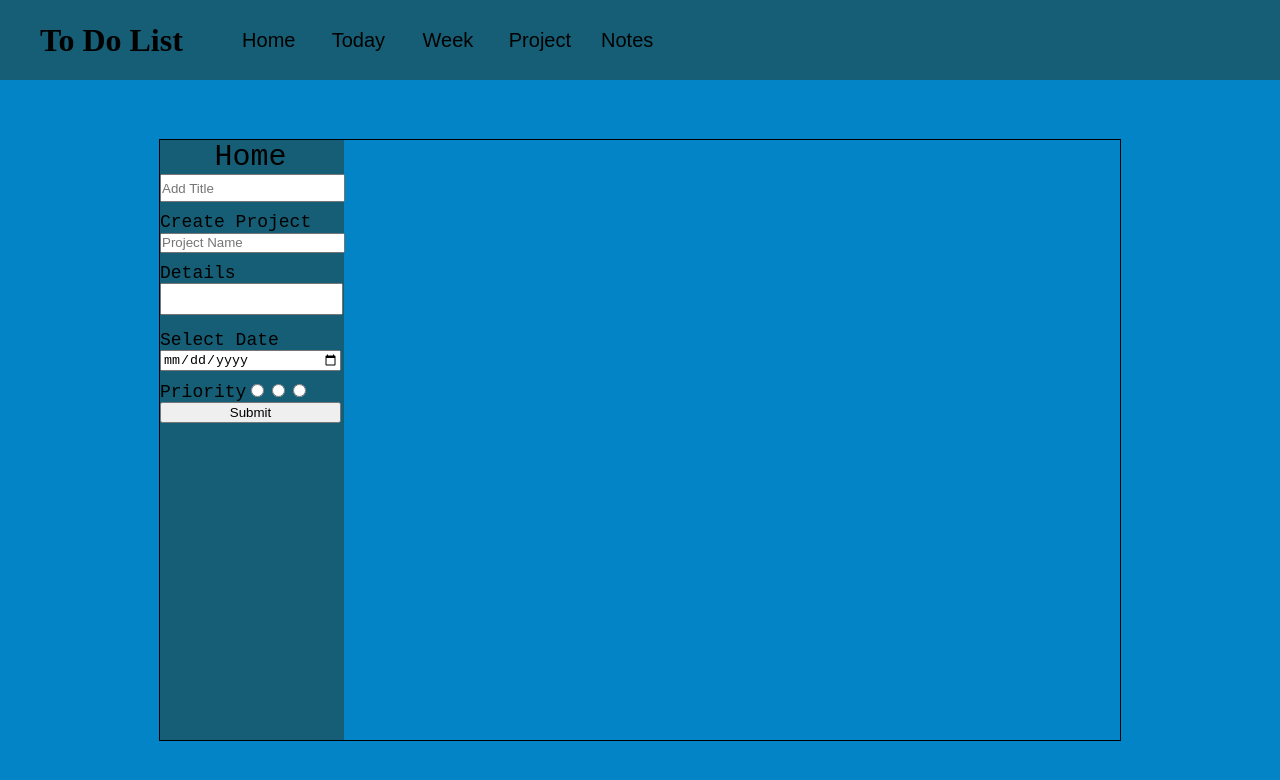
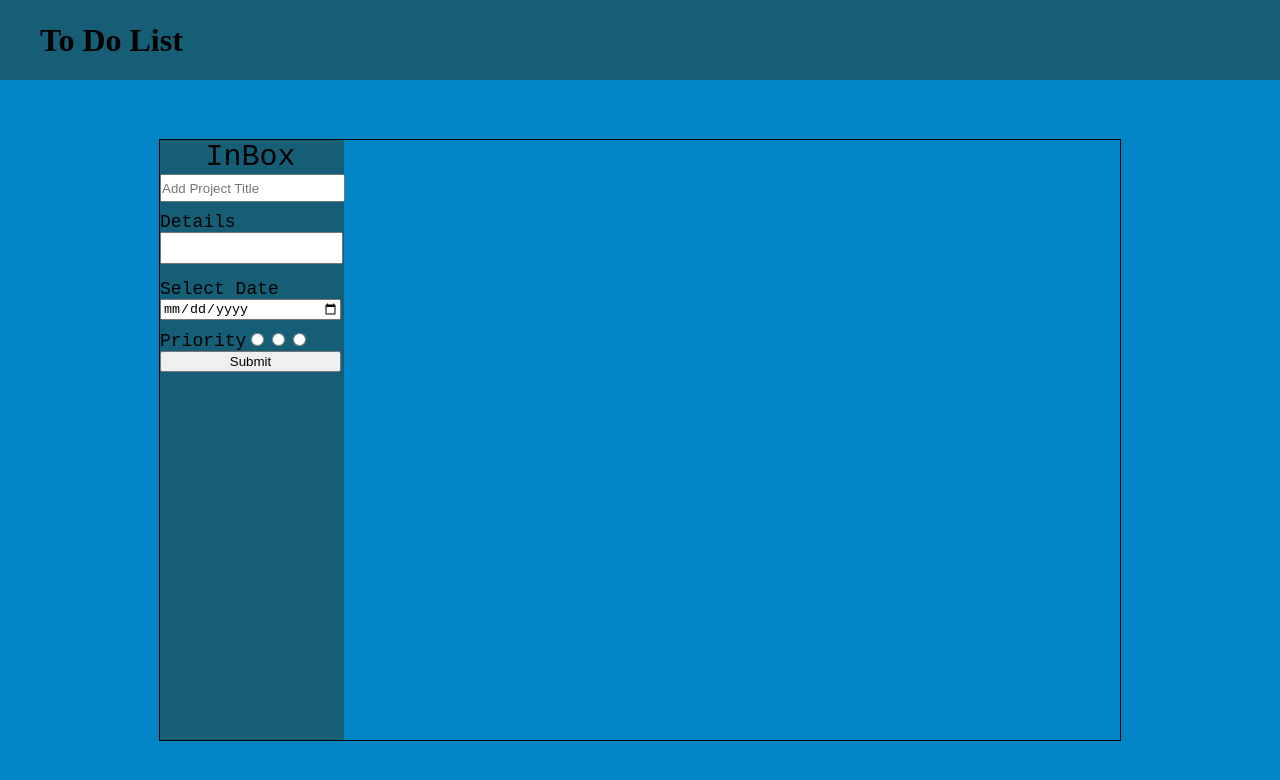
Before and after one commit to n0wherefast/toDo-List, a website built with webpack: page dist/index.html in a window 1280 px wide. Built offline with nearby package versions, Linux system fonts and the light colour scheme.

Commit message:
toDoList

```diff
--- a/src/home.js
+++ b/src/home.js
@@ -7,10 +7,8 @@ const mainHome = document.createElement('div');
 const textHomeContainer = document.createElement('div');
 const homeDateContainer = document.createElement('div');
 const homeRateContainer = document.createElement('form');
-const homeProjectContainer = document.createElement('div');
 const formHome = document.createElement('form');
 const titleHome = document.createElement('input');
-const projectHome = document.createElement('input');
 const textHome = document.createElement('textarea');
 const homeDate = document.createElement('input');
 const homeRadio1 = document.createElement('input');
@@ -19,20 +17,12 @@ const homeRadio3 = document.createElement('input');
 const submit = document.createElement('input');
  const homeBtn = document.querySelector('.homeBtn')
 const elDetailsTitle = document.createElement('span')
-const todayBtn =document.querySelector('.todayBtn')
-const todaySheet = document.createElement('div');
-const sideToday = document.createElement('div');
-const mainToday = document.createElement('div');
-const formToday = document.createElement('form');
-
-
 
 class homeC {
 
-    constructor(title,project,details,date,priority){
+    constructor(title,details,date,priority){
 
         this.title = title;
-        this.project =project;
         this.details = details;
         this.date = date;
         this.priority = priority;
@@ -46,14 +36,9 @@ let myHome =[toDothinkOne];
 
     home.classList.add('home');
     container.appendChild(home)
- homeBtn.addEventListener('click',()=>{
 
-            todaySheet.style.display='none'
-            home.style.display='flex'
-
-  });
             sideHome.className='sideHome';
-            sideHome.textContent='Home';
+            sideHome.textContent='InBox';
             home.appendChild(sideHome);
 
             mainHome.className='mainHome';
@@ -64,21 +49,11 @@ let myHome =[toDothinkOne];
 
         /* ADD TITLE */
             titleHome.classList.add('titleHome');
-            titleHome.placeholder='Add Title'
+            titleHome.placeholder='Add Project Title'
             formHome.appendChild(titleHome);
         /* ADD TITLE */
 
-        /* ADD PROJECT */
 
-        homeProjectContainer.className ='homeProjectContainer';
-        formHome.appendChild(homeProjectContainer);
-        homeProjectContainer.textContent='Create Project';
-
-        projectHome.className='ProjectHome';
-        projectHome.placeholder='Project Name';
-        homeProjectContainer.appendChild(projectHome);
-
-        /* ADD PROJECT */
 
         /*DETAILS */
             textHomeContainer.className='textHomeContainer';
@@ -183,7 +158,7 @@ let myHome =[toDothinkOne];
                                     const dateContainer = document.createElement('div');
                                     let priorityValue = priority();
 
-                                    const newHome = new homeC (titleHome.value,projectHome.value,textHome.value,homeDate.value,priorityValue);
+                                    const newHome = new homeC (titleHome.value,textHome.value,homeDate.value,priorityValue);
 
                                     myHome.push(newHome)
 
@@ -254,11 +229,11 @@ let myHome =[toDothinkOne];
 
 
                                         elDetailsTitle.className ='elDetailsTitle';
-                                        elDetailsTitle.textContent = titleHome.value;
+                                        elDetailsTitle.textContent = 'Project'
                                         elDetails.appendChild(elDetailsTitle);
 
                                         elDetailsProject.className ='elDetail';
-                                        elDetailsProject.textContent =`Project: ${projectHome.value}`;
+                                        elDetailsProject.textContent =`Project: ${titleHome.value}`;
                                         elDetails.appendChild(elDetailsProject);
 
                                         elDetailsDetail.className ='elDetail';
@@ -430,20 +405,21 @@ let myHome =[toDothinkOne];
                                     console.log(myHome);
 
 
-                                    function isToday(date) {
+                                   /* function isToday(date) {
                                         const today = new Date();
 
                                         if (today.toDateString() === date.toDateString()) {
                                             mainToday.appendChild(toDoContainer.cloneNode(true));
 
                                         } else if(today.toDateString() != date.toDateString()){
-                                            mainToday.removeChild(toDoContainer);
+                                            mainToday.removeChild(mainToday.lastElementChild);
+                                            console.log('ok')
                                         }
 
                                     }
 
 
-                                      isToday(new Date(homeDate.value));
+                                      isToday(new Date(homeDate.value));*/
 
 
                                 })
@@ -452,7 +428,7 @@ let myHome =[toDothinkOne];
 
 
 
-                         todayBtn.addEventListener('click',()=>{
+                         /* todayBtn.addEventListener('click',()=>{
                             home.style.display='none'
                             todaySheet.style.display='flex'
                          })
@@ -469,7 +445,7 @@ let myHome =[toDothinkOne];
 
 
                                 formToday.classList.add('formHome');
-                                sideToday.appendChild(formToday);
+                                sideToday.appendChild(formToday); */
 
                         return home
                     }
--- a/src/index.js
+++ b/src/index.js
@@ -1,4 +1,4 @@
-/*import createProject from "./createProject";*/
+
 import homePage from "./home";
 
 homePage()
```
Also changed, not shown: dist/index.html, dist/main.js.
